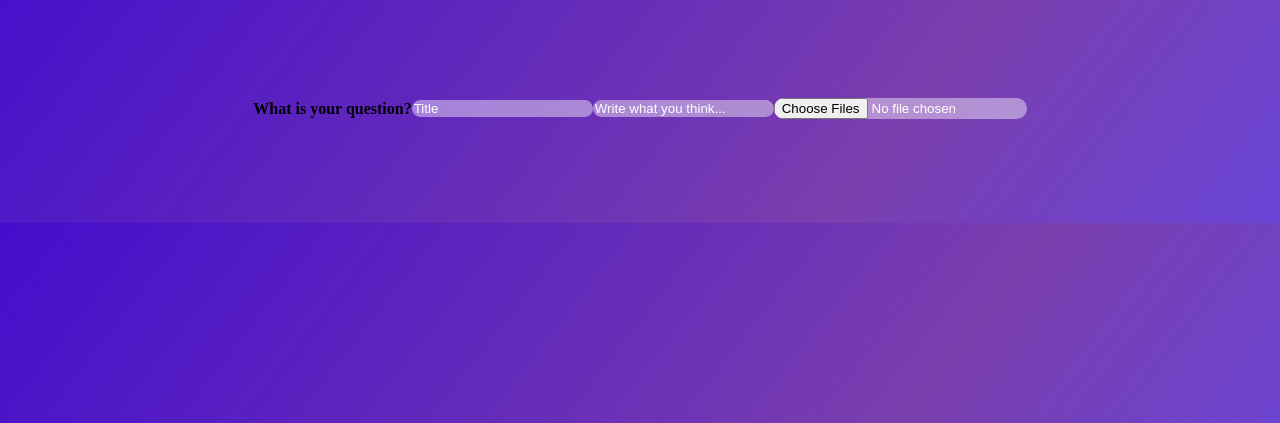
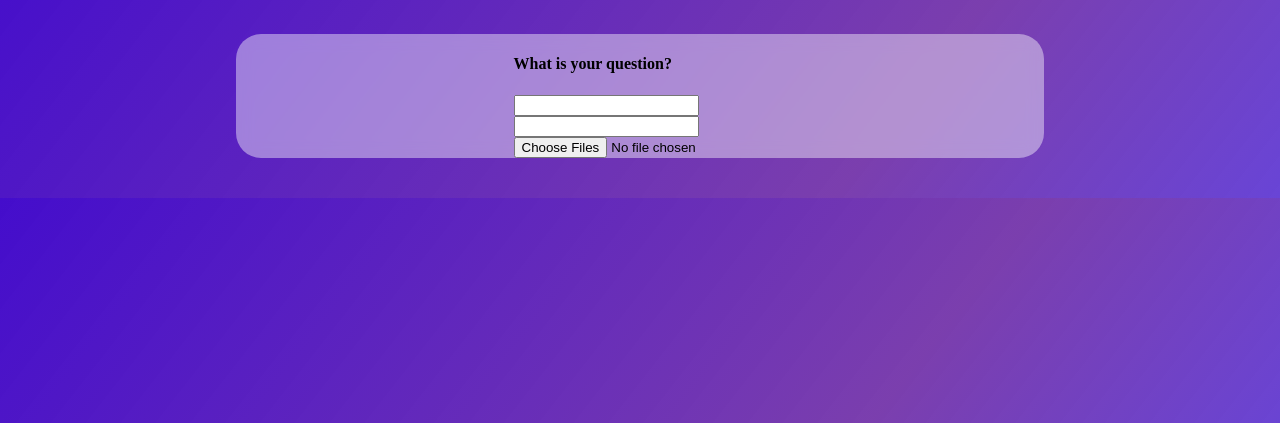
Before and after one commit to ZienabAlr/duckTalk, a PHP site: page / in a window 1280 px wide. Shown: the part 75-498 px from the top of the page. Run offline with PHP 8.4, Linux system fonts and the light colour scheme.

Commit message:
post input

```diff
--- a/css/main.css
+++ b/css/main.css
@@ -30,28 +30,48 @@ body{
     margin: 1% 2% 0 2% ;
 }
 
-.post{
+.postform{
 
    /* margin: 50px 32%; */
-   margin: 40px 0;
+   margin: 40px 18%;
    display: flex;
+   flex-wrap: wrap;
    justify-content: center;
    align-items: center;
-   padding: 3.5% 14%;
+   background-color: rgba(255, 255, 255, 0.432);
+
+   backdrop-filter: blur(8px);
+   border-radius: 25px;
+   border: 0px;
+   /* padding: 3.5% 14%; */
 }
 
-.post .input{
+/*.post{
+
+    background-color: rgba(255, 255, 255, 0.432);
+    padding: 3.5% 20%;
+    backdrop-filter: blur(8px);
+    border-radius: 25px;
+    border: 0px;
+}*/
+
+.post div{
+
+    display: block;
+}
+
+/* .post .input{
 
     color: white;
     /* background-color:transparent; */
-    background-color: rgba(255, 255, 255, 0.432);
+    /*background-color: rgba(255, 255, 255, 0.432);
     /* padding: 3.5% 14%; */
-    backdrop-filter: blur(8px);
+    /*backdrop-filter: blur(8px);
     border-radius: 25px;
     border: 0px;
 
 
-}
+}*/
 
 .input:focus{
 
--- a/index.php
+++ b/index.php
@@ -20,15 +20,26 @@
 
     <section>
 
-        <div>
+        <div class="postform">
             <form method="post" action="" enctype='multipart/form-data'>
 
                 <div class="post">
                     <h4>What is your question?</h4>
-                    <input type="text"  class="input" name ="askQuestion" placeholder="Title" value="">
+                    <!-- <input type="text"  class="input" name ="askQuestion" placeholder="Title" value="">
                     <input type="text" class="input wider-input" name="explain" placeholder="Write what you think..." value="">
-				    <input type="file" class="input" name ="file" value="" multiple="" >
+				    <input type="file" class="input" name ="file" value="" multiple="" >-->
 
+                    <div>
+                        <input type="text" class="input" name="ask" placeholder="Title" value="">
+                    </div>
+
+                    <div>
+                        <input type="text" class="input" name="" placeholder="Description" id="">
+                    </div>
+
+                    <div>
+                        <input type="file" class="input" name="file" value="" multiple="">
+                    </div>
                     <!-- <label for="" class="label font">What is your question?</label> -->
                 </div>
 
```
